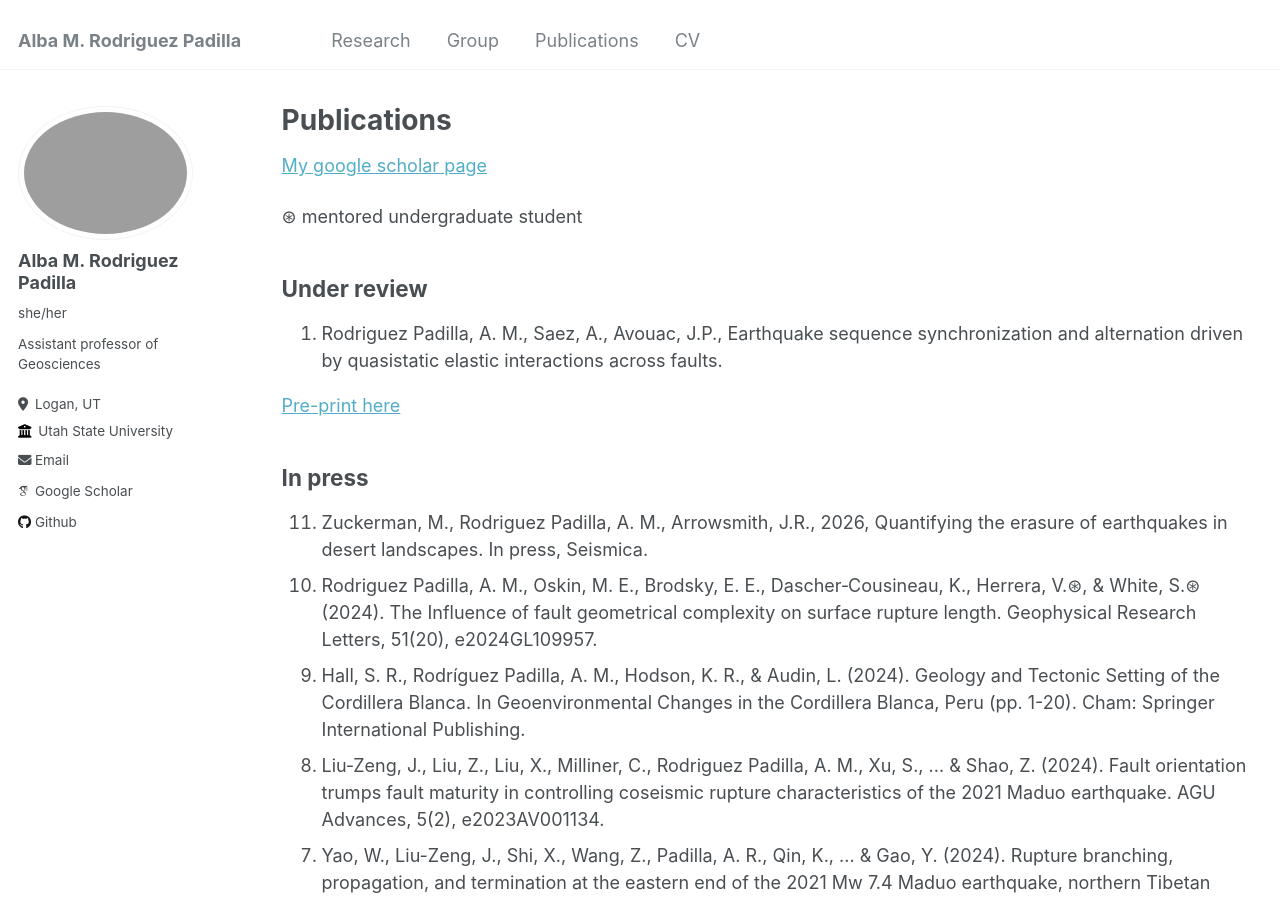
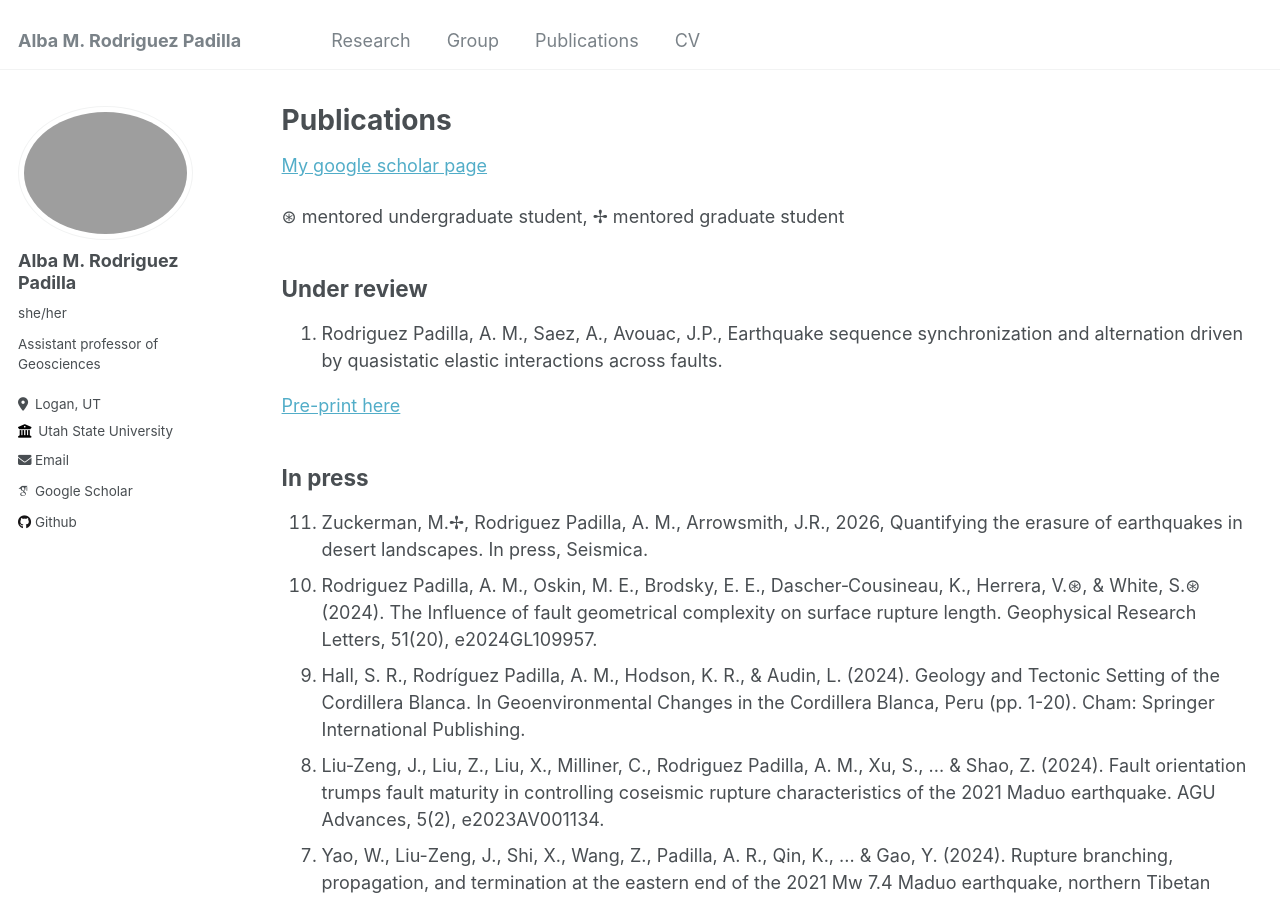
Before and after one commit to absrp/absrp.github.io, a Jekyll site: the page built from _pages/publications.md, in a window 1280 px wide and 900 px high. Built offline with Jekyll 4.4.1, drawn with Linux system fonts in a browser that asks for light colours; some web fonts are replaced.

Commit message:
Update publications.md

```diff
--- a/_pages/publications.md
+++ b/_pages/publications.md
@@ -7,7 +7,7 @@ author_profile: true
 
  [My google scholar page](https://scholar.google.com/citations?user=eq-YN5sAAAAJ&hl=en)
 
-⊛ mentored undergraduate student
+⊛ mentored undergraduate student, ✢ mentored graduate student
 
 ## Under review
 <ol reversed>
@@ -21,7 +21,7 @@ author_profile: true
 ## In press
 
 <ol reversed>
-  <li> Zuckerman, M., Rodriguez Padilla, A. M., Arrowsmith, J.R., 2026, Quantifying the erasure of earthquakes in desert landscapes. In press, Seismica. </li>
+  <li> Zuckerman, M.✢, Rodriguez Padilla, A. M., Arrowsmith, J.R., 2026, Quantifying the erasure of earthquakes in desert landscapes. In press, Seismica. </li>
   <li> Rodriguez Padilla, A. M., Oskin, M. E., Brodsky, E. E., Dascher‐Cousineau, K., Herrera, V.⊛, & White, S.⊛ (2024). The Influence of fault geometrical complexity on surface rupture length. Geophysical Research Letters, 51(20), e2024GL109957. </li>
    <li> Hall, S. R., Rodríguez Padilla, A. M., Hodson, K. R., & Audin, L. (2024). Geology and Tectonic Setting of the Cordillera Blanca. In Geoenvironmental Changes in the Cordillera Blanca, Peru (pp. 1-20). Cham: Springer International Publishing. </li>
   <li> Liu‐Zeng, J., Liu, Z., Liu, X., Milliner, C., Rodriguez Padilla, A. M., Xu, S., ... & Shao, Z. (2024). Fault orientation trumps fault maturity in controlling coseismic rupture characteristics of the 2021 Maduo earthquake. AGU Advances, 5(2), e2023AV001134. </li>
```
